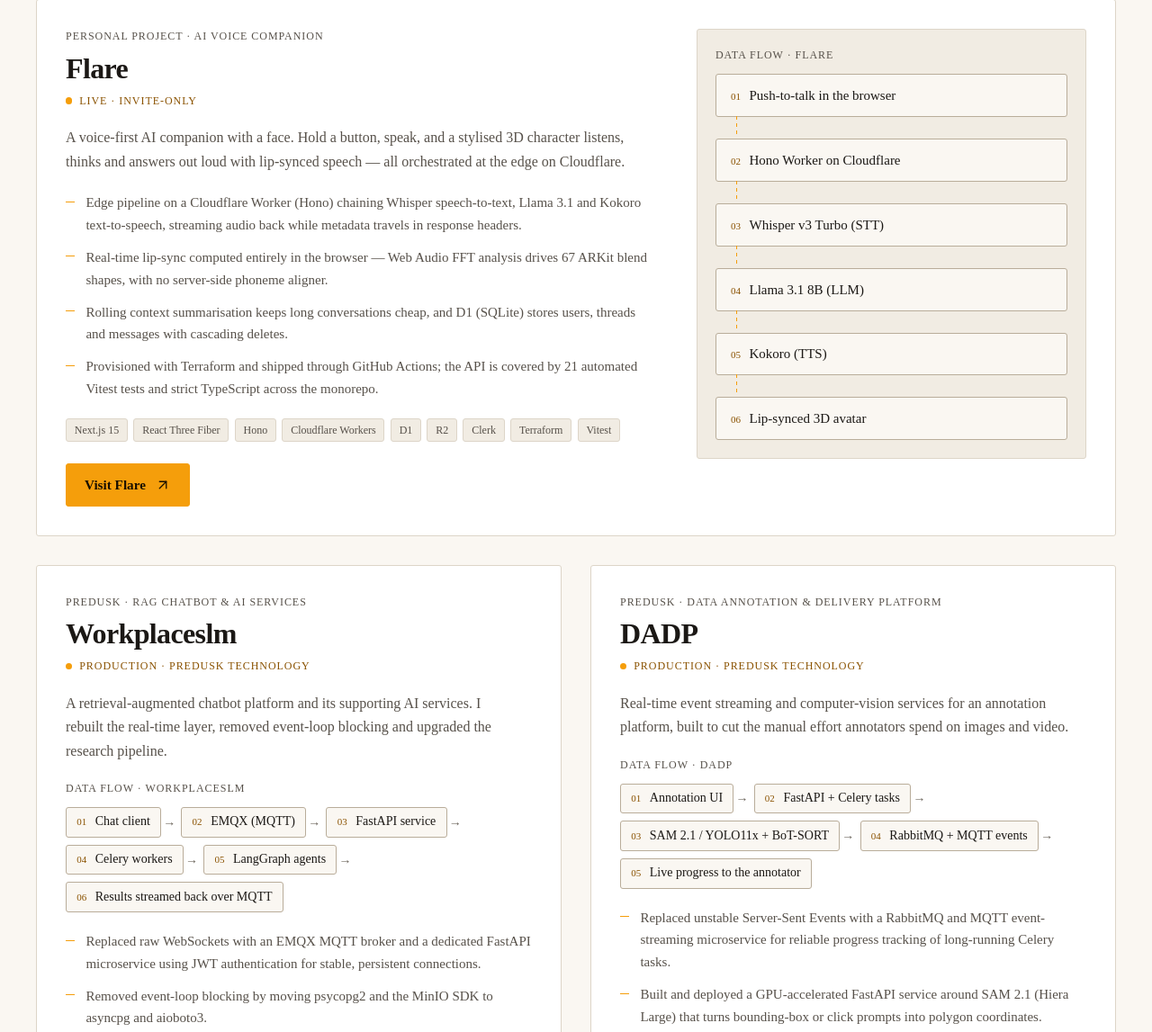
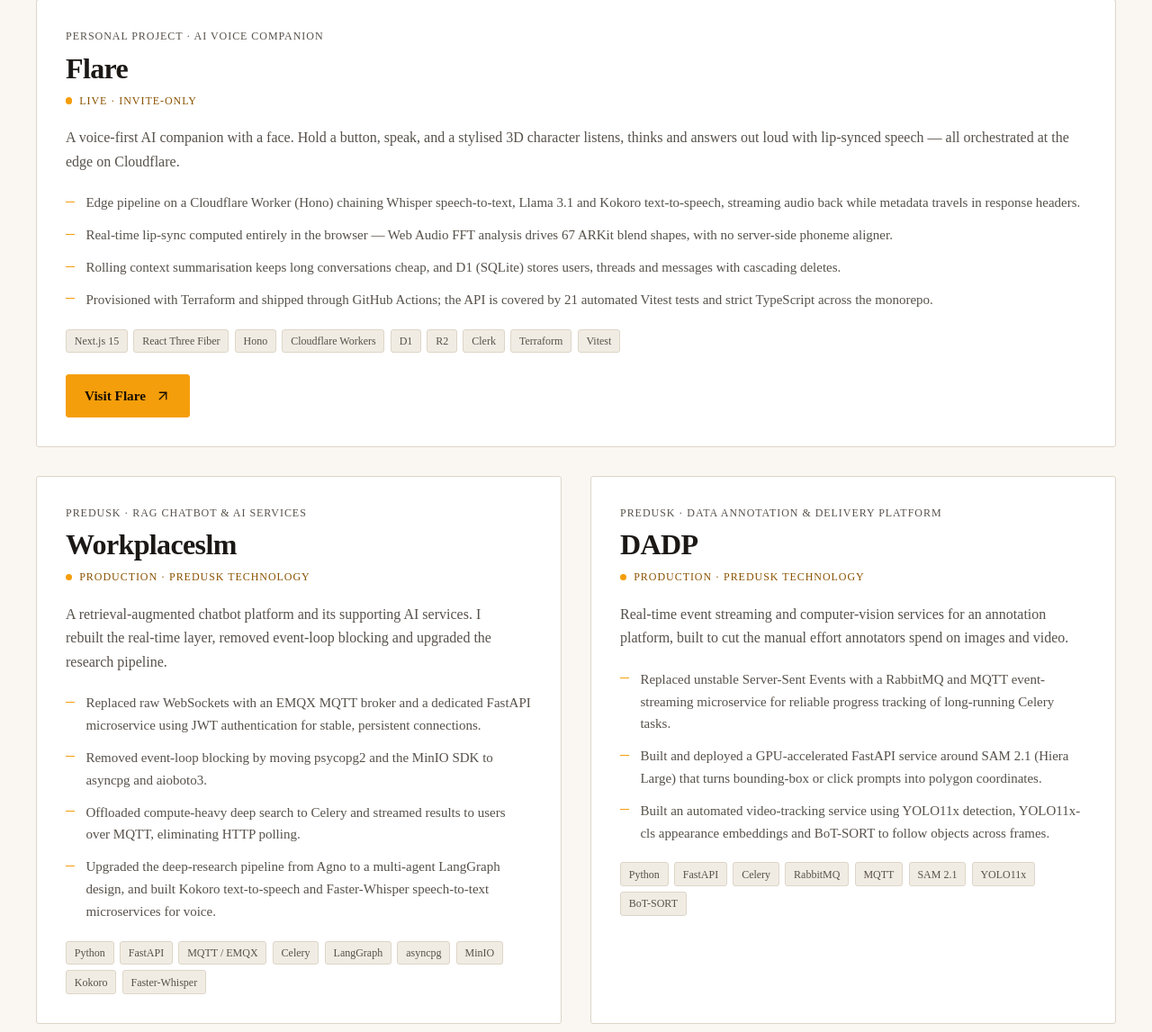
Before and after one commit to Sourabh0141/portfolio, an Astro site: page / in a window 1280 px wide. Shown: the part 1310-2457 px from the top of the page at 90% size. Built offline with nearby package versions, Linux system fonts and the light colour scheme; Astro itself is replaced by a stand-in of ours.

Commit message:
refactor(projects): remove project card data flow diagrams and schema
- Remove `FlowDiagram.astro` component and associated styles
- Remove `flow` step arrays from all project YAML content definitions
- Remove `flow` property from the projects collection Zod schema
- Clean up unused flow rendering, aside wrapper, and 2-column grid CSS in `ProjectCard.astro`

```diff
--- a/src/components/FlowDiagram.astro
+++ /dev/null
@@ -1,94 +0,0 @@
----
-export interface Props {
-  steps: readonly string[];
-  /** "wrap" is the row on a normal card. "stack" is the column beside a featured card. */
-  variant?: 'stack' | 'wrap';
-  title: string;
-}
-
-const { steps, variant = 'wrap', title } = Astro.props;
----
-
-<figure class:list={['flow', `flow--${variant}`]}>
-  <figcaption class="label">Data flow · {title}</figcaption>
-  <ol>
-    {steps.map((step, i) => (
-      <li>
-        <span class="flow__num" aria-hidden="true">
-          {String(i + 1).padStart(2, '0')}
-        </span>
-        <span>{step}</span>
-      </li>
-    ))}
-  </ol>
-</figure>
-
-<style>
-  .flow {
-    margin: 0;
-  }
-
-  figcaption {
-    margin-bottom: 0.75rem;
-  }
-
-  li {
-    position: relative;
-    display: flex;
-    align-items: baseline;
-    gap: 0.6rem;
-    border: 1px solid var(--line-strong);
-    border-radius: var(--radius);
-    background: var(--bg);
-    font-size: 0.875rem;
-    line-height: 1.35;
-  }
-
-  .flow__num {
-    color: var(--accent-text);
-    font-family: var(--font-code);
-    font-size: 0.6875rem;
-  }
-
-  .flow--wrap ol {
-    display: flex;
-    flex-wrap: wrap;
-    gap: 0.5rem 1.4rem;
-  }
-
-  .flow--wrap li {
-    padding: 0.4rem 0.7rem;
-  }
-
-  .flow--wrap li:not(:last-child)::after {
-    content: '→';
-    /* The slash form gives the arrow empty alternative text, so it is not announced. */
-    content: '→' / '';
-    position: absolute;
-    left: calc(100% + 0.2rem);
-    top: 50%;
-    translate: 0 -50%;
-    color: var(--text-faint);
-    font-family: var(--font-code);
-  }
-
-  .flow--stack ol {
-    display: grid;
-    gap: 1.5rem;
-  }
-
-  .flow--stack li {
-    padding: 0.8rem 1rem;
-    font-size: 0.9375rem;
-  }
-
-  .flow--stack li:not(:last-child)::after {
-    content: '';
-    position: absolute;
-    left: 1.4rem;
-    top: 100%;
-    width: 1px;
-    height: 1.5rem;
-    background: repeating-linear-gradient(to bottom, var(--accent) 0 4px, transparent 4px 8px);
-  }
-</style>
--- a/src/components/ProjectCard.astro
+++ b/src/components/ProjectCard.astro
@@ -1,7 +1,5 @@
 ---
-// A featured project moves the flow into a side column. The others keep a wrapping row.
 import type { CollectionEntry } from 'astro:content';
-import FlowDiagram from './FlowDiagram.astro';
 import Icon from './Icon.astro';
 
 export interface Props {
@@ -9,13 +7,10 @@
 }
 
 const { project } = Astro.props;
-const { title, kind, status, summary, highlights, flow, stack, links, featured } = project.data;
+const { title, kind, status, summary, highlights, stack, links } = project.data;
 ---
 
-<article
-  class:list={['card', 'reveal', { 'card--featured': featured }]}
-  aria-labelledby={`project-${project.id}`}
->
+<article class="card reveal" aria-labelledby={`project-${project.id}`}>
   <div class="card__main">
     <header class="card__header">
       <p class="label">{kind}</p>
@@ -27,8 +22,6 @@
     </header>
 
     <p class="card__summary">{summary}</p>
-
-    {!featured && <FlowDiagram steps={flow} variant="wrap" title={title} />}
 
     <ul class="card__highlights">
       {highlights.map((h) => (
@@ -56,12 +49,6 @@
       </ul>
     )}
   </div>
-
-  {featured && (
-    <aside class="card__aside">
-      <FlowDiagram steps={flow} variant="stack" title={title} />
-    </aside>
-  )}
 </article>
 
 <style>
@@ -140,19 +127,4 @@
     gap: 0.75rem;
     margin-top: 0.25rem;
   }
-
-  .card__aside {
-    align-self: start;
-    padding: 1.25rem;
-    border: 1px solid var(--line);
-    border-radius: var(--radius);
-    background: var(--bg-sunken);
-  }
-
-  @media (min-width: 60rem) {
-    .card--featured {
-      grid-template-columns: minmax(0, 1.5fr) minmax(0, 1fr);
-      gap: clamp(2rem, 4vw, 3.5rem);
-    }
-  }
 </style>
--- a/src/content.config.ts
+++ b/src/content.config.ts
@@ -25,8 +25,6 @@
     status: z.string(),
     summary: z.string(),
     highlights: z.array(z.string()).min(1),
-    /** Drawn as a diagram, which needs at least three steps. */
-    flow: z.array(z.string()).min(3),
     stack: z.array(z.string()).min(1),
     /** Omitted in YAML when the project has no public URL. */
     links: z.array(link).default([]),
--- a/src/content/projects/dadp.yaml
+++ b/src/content/projects/dadp.yaml
@@ -12,12 +12,6 @@
     bounding-box or click prompts into polygon coordinates.
   - Built an automated video-tracking service using YOLO11x detection, YOLO11x-cls appearance
     embeddings and BoT-SORT to follow objects across frames.
-flow:
-  - Annotation UI
-  - FastAPI + Celery tasks
-  - SAM 2.1 / YOLO11x + BoT-SORT
-  - RabbitMQ + MQTT events
-  - Live progress to the annotator
 stack:
   - Python
   - FastAPI
--- a/src/content/projects/flare.yaml
+++ b/src/content/projects/flare.yaml
@@ -16,13 +16,6 @@
     threads and messages with cascading deletes.
   - Provisioned with Terraform and shipped through GitHub Actions; the API is covered by
     21 automated Vitest tests and strict TypeScript across the monorepo.
-flow:
-  - Push-to-talk in the browser
-  - Hono Worker on Cloudflare
-  - Whisper v3 Turbo (STT)
-  - Llama 3.1 8B (LLM)
-  - Kokoro (TTS)
-  - Lip-synced 3D avatar
 stack:
   - Next.js 15
   - React Three Fiber
--- a/src/content/projects/multilingual-tts.yaml
+++ b/src/content/projects/multilingual-tts.yaml
@@ -8,11 +8,6 @@
 highlights:
   - Dynamic language selection and multi-voice generation behind a FastAPI interface.
   - Containerised with Docker so it runs identically on any machine.
-flow:
-  - Streamlit front end
-  - FastAPI service
-  - Kokoro TTS
-  - Audio response
 stack:
   - Python
   - FastAPI
--- a/src/content/projects/oceanmind.yaml
+++ b/src/content/projects/oceanmind.yaml
@@ -11,11 +11,6 @@
     isolated browser contexts, sharply reducing RAM use and improving speed.
   - Integrated the Google Gemini API to parse unstructured special requests from customer
     comments into structured data.
-flow:
-  - Quote request
-  - Playwright browser contexts
-  - Gemini request parsing
-  - PostgreSQL + MinIO
 stack:
   - Python
   - Playwright
--- a/src/content/projects/workplaceslm.yaml
+++ b/src/content/projects/workplaceslm.yaml
@@ -13,13 +13,6 @@
     eliminating HTTP polling.
   - Upgraded the deep-research pipeline from Agno to a multi-agent LangGraph design, and built
     Kokoro text-to-speech and Faster-Whisper speech-to-text microservices for voice.
-flow:
-  - Chat client
-  - EMQX (MQTT)
-  - FastAPI service
-  - Celery workers
-  - LangGraph agents
-  - Results streamed back over MQTT
 stack:
   - Python
   - FastAPI
```
